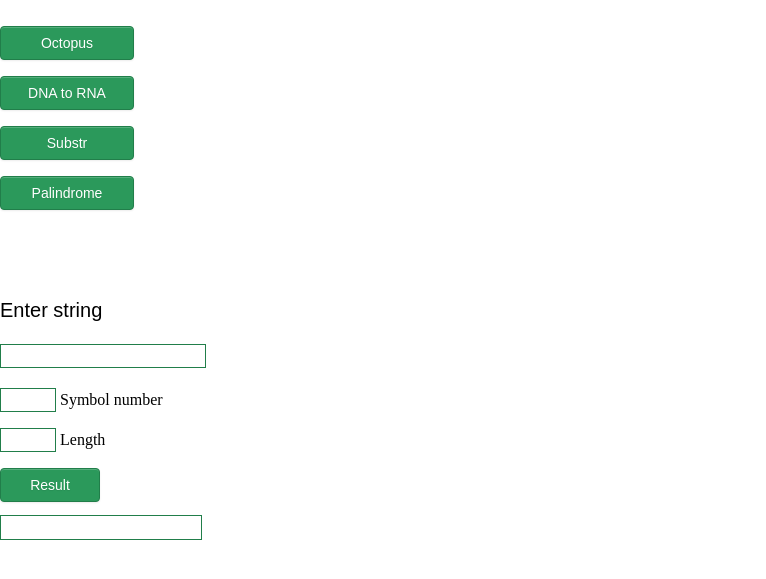
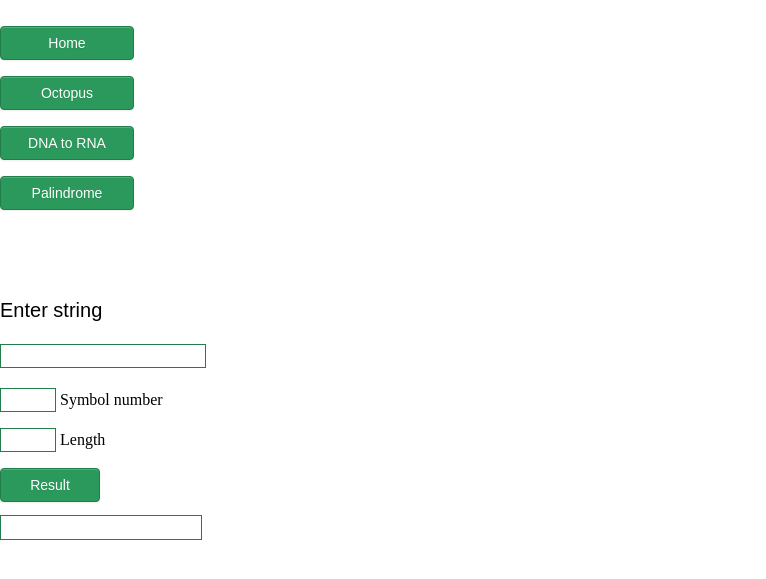
Before and after one commit to Vald182/Substr, a plain HTML site: page index.html in a window 1280 px wide. Shown: the part 73-652 px from the top of the page, without its empty margins (0-766 px from the left). Drawn offline with Linux system fonts and the light colour scheme.

Commit message:
Update index.html

```diff
--- a/index.html
+++ b/index.html
@@ -9,9 +9,9 @@
     </head>
     <body>
         <h1>Substr</h1>
+         <p><a class = "but" href = "https://vald182.github.io/index.html">Home</a></p>
         <p><a class = "but" href = "https://vald182.github.io/Octopus/index.html">Octopus</a></p>
         <p><a class = "but" href = "https://vald182.github.io/DNA-to-RNA/index.html">DNA to RNA</a></p>
-        <p><a class = "but" href = "https://vald182.github.io/Substr/index.html">Substr</a></p>
         <p><a class = "but" href = "https://vald182.github.io/Palindrome/index.html">Palindrome</a></p>
         <div class ="box">
             <form>
```
